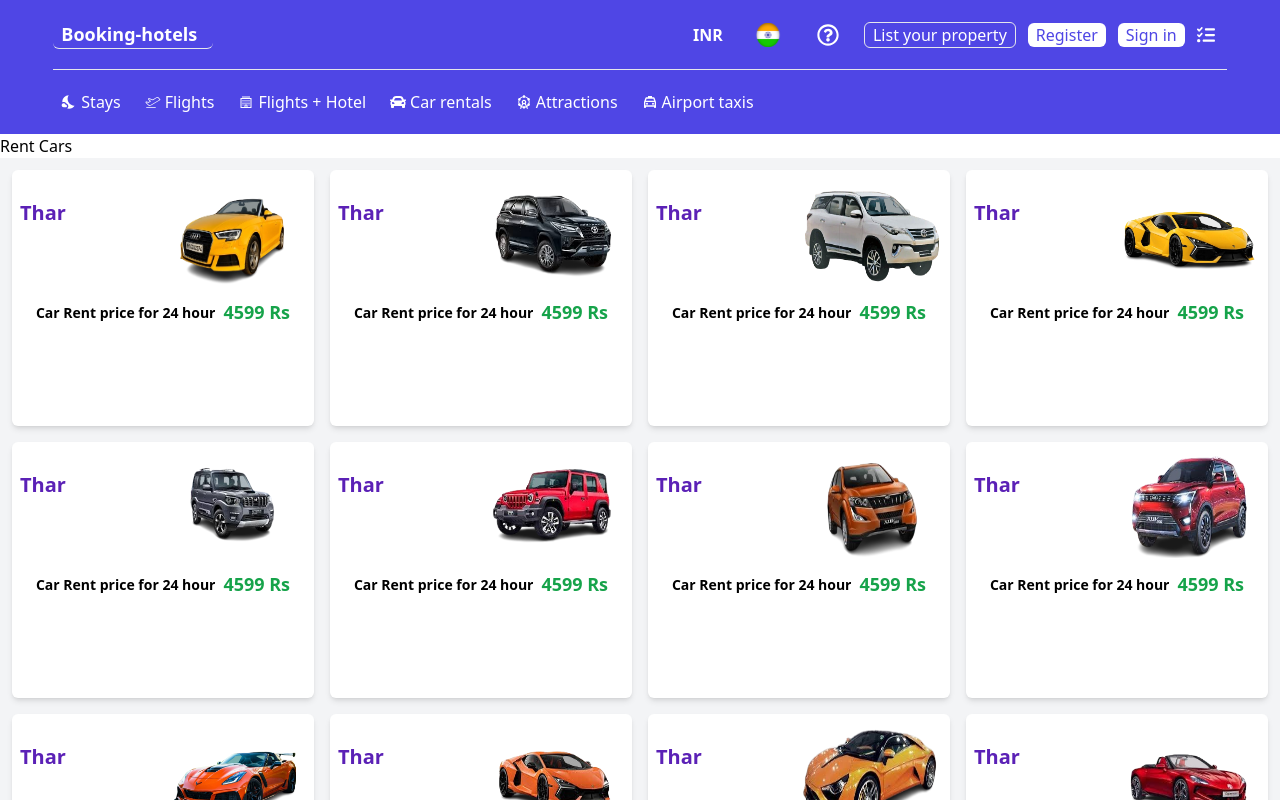
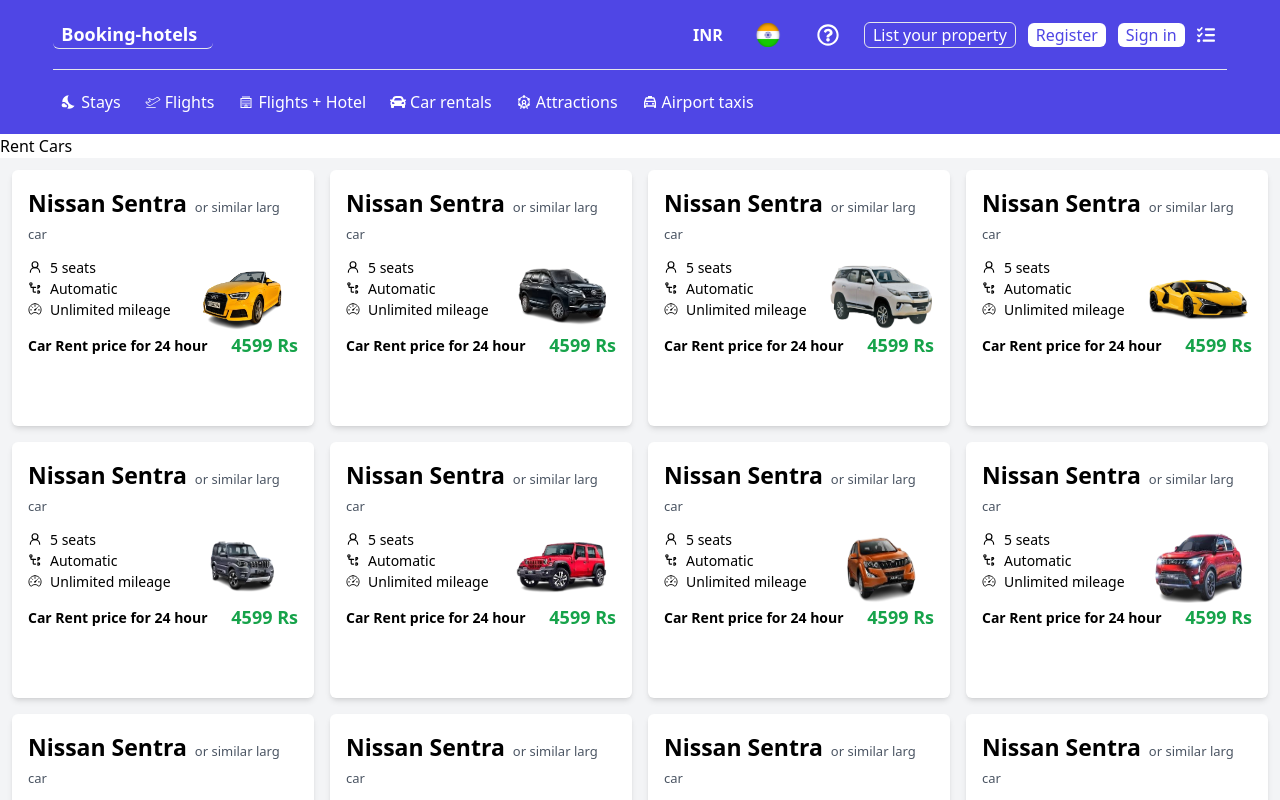
Before and after one commit to NitinRajput96/Booking_hotel, a React (Vite) app: page /carlist in a window 1280 px wide. Shown: the top 800 px of the page. Built offline with nearby package versions, Linux system fonts and the light colour scheme.

Commit message:
updatecarscard

```diff
--- a/src/Components/carRentls/CarvList.jsx
+++ b/src/Components/carRentls/CarvList.jsx
@@ -1,5 +1,8 @@
 import React from 'react'
 import Cars from "../Json-data/Cars.json"
+import { LuUserRound } from "react-icons/lu";
+import { TbAutomaticGearbox } from "react-icons/tb";
+import { IoSpeedometerOutline } from "react-icons/io5";
 
 export const CarvList = () => {
   return (
@@ -8,14 +11,27 @@
         <div className='w-full h-auto bg-gray-100 grid grid-cols-1  sm:grid-cols-2 md:grid-cols-3 lg:grid-cols-4  gap-4 p-3 '>
             {
             Cars.CarsandBikes.map((item,i)=>
-                <div className=' w-full h-64   bg-white shadow-md rounded-md p-2 ' key={i}>
-                       <div className=' w-full h-3/6  grid grid-cols-2   '>
-                             <div className=' w-auto h-full text-violet-800 text-[20px] font-bold flex justify-c items-start pt-5   '>Thar</div>
-                             <div className=' pb-3'> <img src={item.img} className=' w-auto h-full rounded-md ' alt="" /></div>
+                <div className=' w-full h-64   bg-white shadow-md rounded-md p-4   ' key={i}>
+                       <div className=''>
+                                <span className='  text-[23px] font-bold '>Nissan Sentra</span>
+                                <span className=' text-[13px] text-gray-600 px-2'>or similar larg car</span>
                        </div>
-                       <div className='w-full h-auto px-2  flex justify-evenly items-center'>
-                         <span className=' font-semibold text-[14px] shadow-black '> Car Rent price for 24 hour </span>
-                         <span className=' text-lg text-green-600 font-bold '>4599 Rs</span>
+
+                       <div className=' w-full h-2/6  flex justify-center items-center  mt-3  '>
+                             <div className=' w-3/5 h-full col-span-2border   '>
+                                 <p className=' w-full h-auto  flex justify-start items-center gap-2 text-[14px] font-sans '><span><LuUserRound/></span>5 seats</p>
+                                 <p className=' w-full h-auto  flex justify-start items-center gap-2 text-[14px] font-sans '><span><TbAutomaticGearbox/></span>Automatic</p>
+                                 <p className=' w-full h-auto  flex justify-start items-center gap-2 text-[14px] font-sans '><span><IoSpeedometerOutline/></span>Unlimited mileage</p>
+                             </div>
+                             <div className=' w-2/5 h-full flex justify-center  items-center'>
+                                 <img src={item.img} className=' w-full h-full rounded-md ' alt="cars img" />
+                             </div>
+                       </div>
+
+
+                       <div className='w-full h-auto   flex justify-between items-center '>
+                         <div className=' font-semibold text-[14px] shadow-black '> Car Rent price for 24 hour </div>
+                         <div className=' text-lg text-green-600 font-bold '>4599 Rs</div>
                         </div>
 
                 </div>
```
